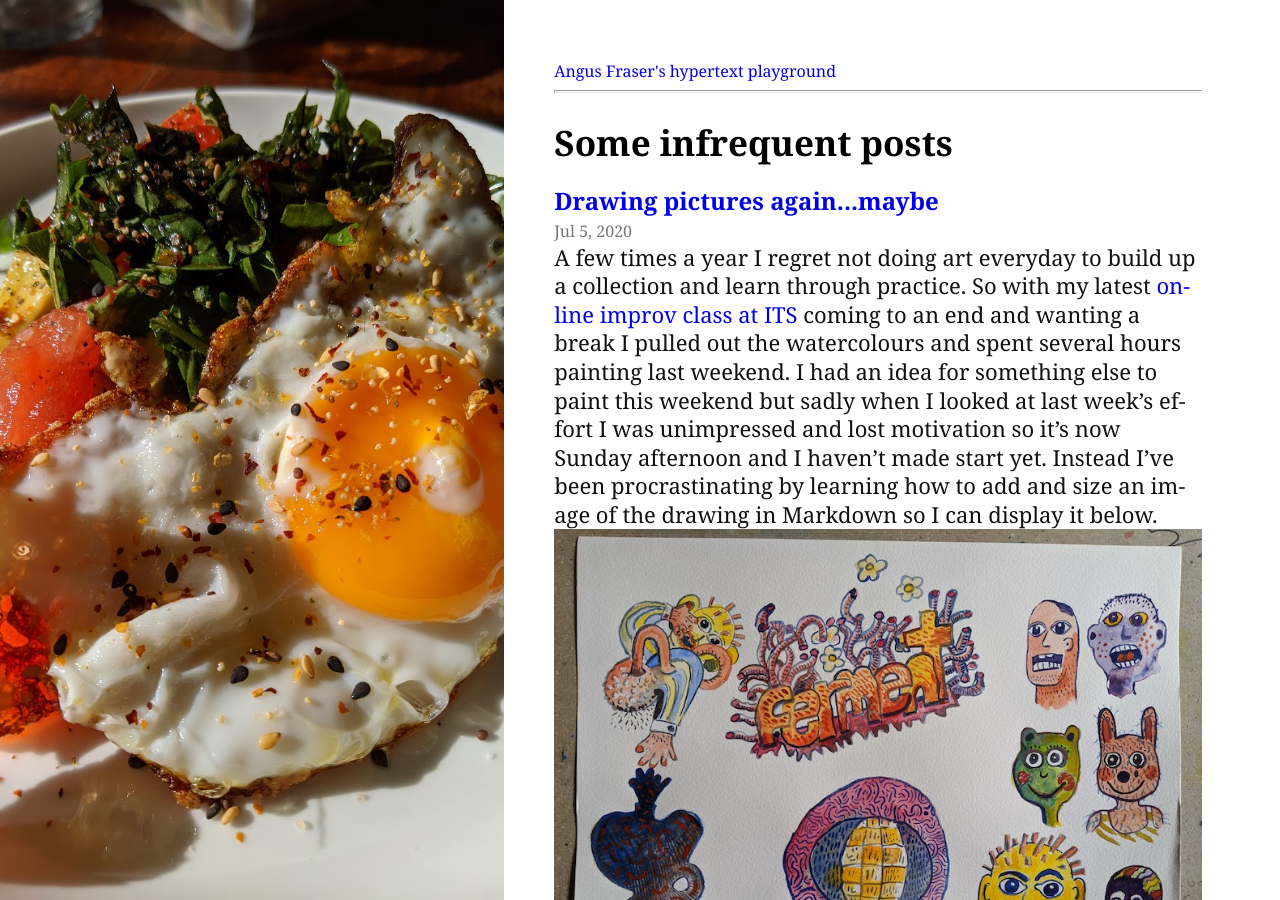
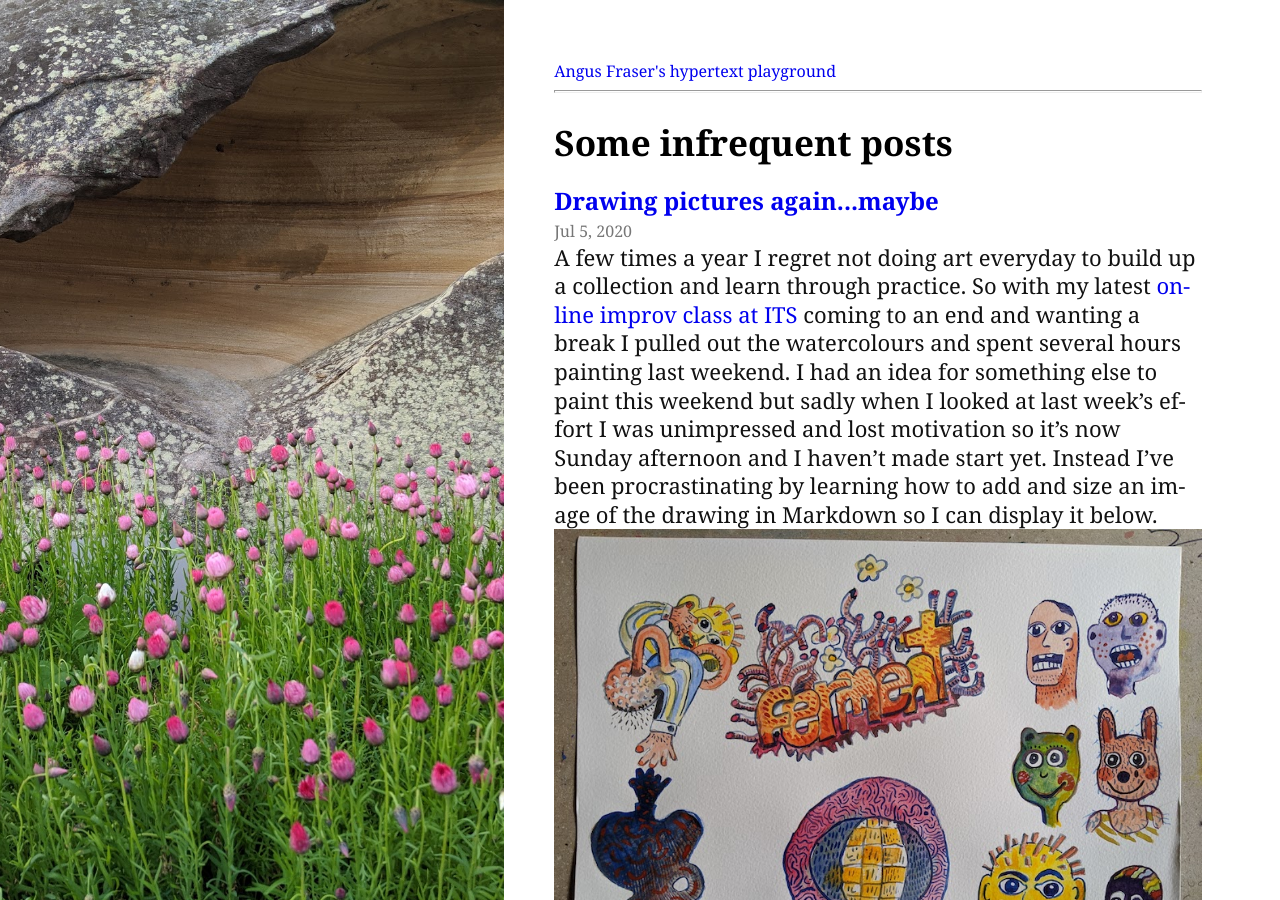
Before and after one commit to angusf/personalsite, a Jekyll site: the page built from index.markdown, in a window 1280 px wide and 900 px high. Built offline with Jekyll 4.4.1, drawn with Linux system fonts in a browser that asks for light colours.

Commit message:
updating image

```diff
--- a/_layouts/default.html
+++ b/_layouts/default.html
@@ -7,7 +7,7 @@
     <article class="h-entry">
       <div class="layout-wrapper">
         <figure class="intro-img">
-          <img src="/assets/images/lunch050720.jpg" alt="Lunch from 5th July 2020" title="Lunch from 5th July 2020">
+          <img src="/assets/images/IMG_20200902_071309.jpg" alt="RGB September 2020" title="RGB September 2020">
         </figure>
 
         <div class="wrapper longform" aria-label="Content">
--- a/_sass/angusftheme1/_layout.scss
+++ b/_sass/angusftheme1/_layout.scss
@@ -3,7 +3,7 @@
  */
 .site-header {
   border-top: 5px solid $grey-color-dark;
-  border-bottom: 1px solid $grey-color-light;
+  border-bottom: 10px solid $grey-color-light;
   min-height: $spacing-unit * 1.865;
 
   // Positioning context for the mobile navigation icon
@@ -11,11 +11,11 @@
 }
 
 .site-title {
-  @include relative-font-size(1.625);
+  @include relative-font-size(4.625);
   font-weight: 300;
   line-height: $base-line-height * $base-font-size * 2.25;
   letter-spacing: -1px;
-  margin-bottom: 0;
+  margin-bottom: 10;
   float: left;
 
   &,
```
Also changed, not shown: assets/images/IMG_20200902_071309.jpg (added), 1 other file.
